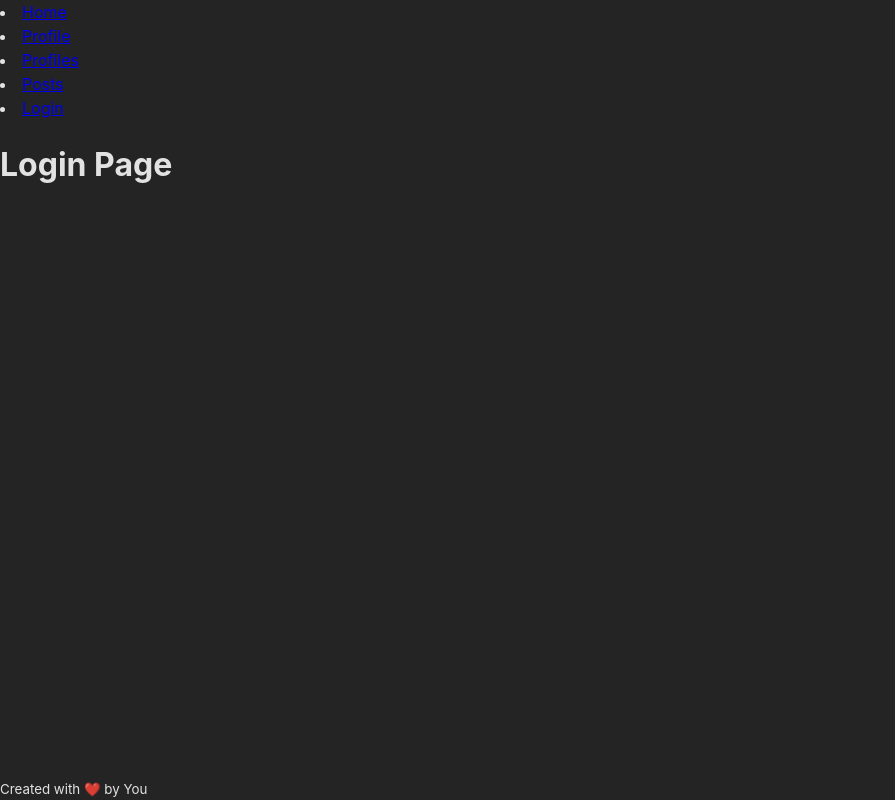
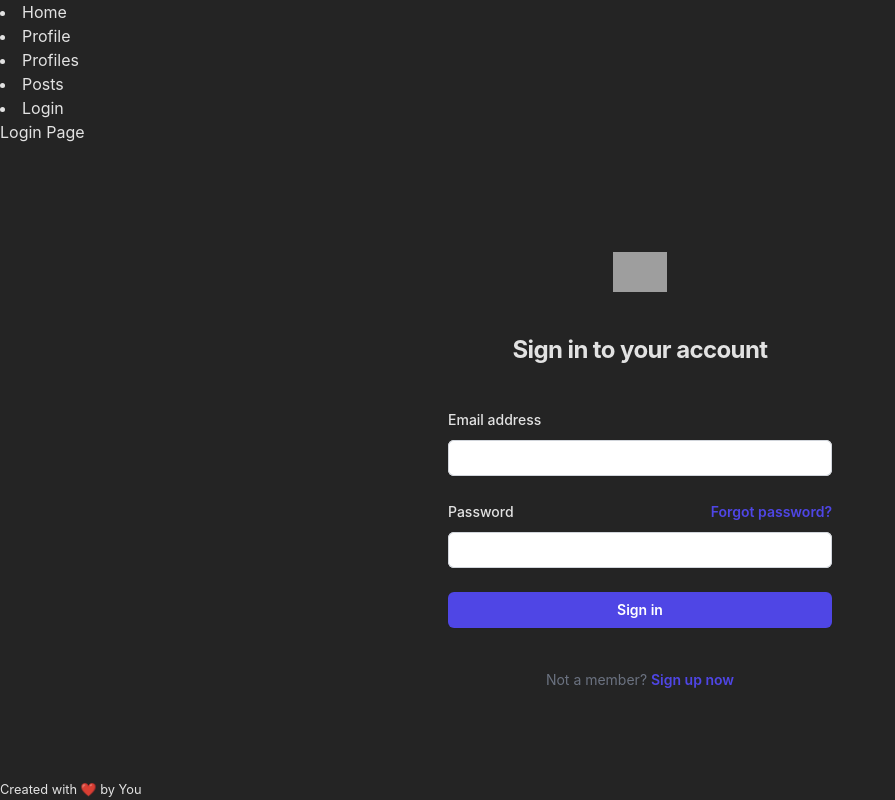
Before and after one commit to alexvedt/workflow-team-2, a React (Vite) app: page /login in a window 1280 px wide. Shown: the whole page, without its empty margins (0-895 px from the left). Built offline with nearby package versions, Linux system fonts and the light colour scheme; no server answers; grey boxes are pictures that could not be loaded.

Commit message:
login form

```diff
--- /dev/null
+++ b/src/components/navbar/example-login/index.jsx
@@ -0,0 +1,155 @@
+import { useNavigate } from "@tanstack/react-router";
+import { useState } from "react";
+
+function LoginForm() {
+  const [isLoading, setIsLoading] = useState(false);
+  const [error, setError] = useState(null);
+  const [data, setData] = useState(null);
+  const [isSuccess, setIsSuccess] = useState(false);
+  const navigate = useNavigate();
+
+  const navigateToHome = () => {
+    setTimeout(() => {
+      navigate({ to: "/" });
+    }, 2000);
+  };
+
+  const handleOnSubmit = async (event) => {
+    event.preventDefault();
+
+    const { email, password } = event.target.elements;
+
+    const payload = {
+      email: email.value,
+      password: password.value,
+    };
+
+    try {
+      const res = await fetch(
+        "https://api.noroff.dev/api/v1/social/auth/login",
+        {
+          method: "POST",
+          body: JSON.stringify(payload),
+          headers: {
+            "Content-type": "application/json; charset=UTF-8",
+          },
+        }
+      );
+
+      const data = await res.json();
+
+      localStorage.setItem("access_token", data.accessToken);
+      setData(data);
+      setIsSuccess(res.ok);
+      navigateToHome();
+    } catch (error) {
+      console.warn("An error occurred", error);
+      setError(error);
+    } finally {
+      setIsLoading(false);
+    }
+  };
+
+  if (error) return <div>An error occured: {error?.message}</div>;
+
+  return (
+    <div className="flex flex-col justify-center flex-1 min-h-full px-6 py-12 bg-#111827 lg:px-8">
+      <div className="sm:mx-auto sm:w-full sm:max-w-sm">
+        <img
+          className="w-auto h-10 mx-auto"
+          src="https://tailwindui.com/img/logos/mark.svg?color=indigo&shade=600"
+          alt="Your Company"
+        />
+        <h2 className="mt-10 text-2xl font-bold leading-9 tracking-tight text-center text-white-900">
+          Sign in to your account
+        </h2>
+      </div>
+
+      <div className="mt-10 sm:mx-auto sm:w-full sm:max-w-sm">
+        {isSuccess ? (
+          <section>
+            <p className="text-center text-green-900">
+              👋 Hi {data?.name}. You will now redirect to the home page!
+            </p>
+          </section>
+        ) : (
+          <form className="space-y-6" onSubmit={handleOnSubmit}>
+            <div>
+              <label
+                htmlFor="email"
+                className="block text-sm font-medium leading-6 text-white-900"
+              >
+                Email address
+              </label>
+
+              <div className="mt-2">
+                <input
+                  id="email"
+                  name="email"
+                  type="email"
+                  autoComplete="email"
+                  required
+                  defaultValue="first.last@stud.noroff.no"
+                  className="px-1 block w-full rounded-md border-0 py-1.5 text-white shadow-sm ring-1 ring-inset ring-gray-300 placeholder:text-gray-400 focus:ring-2 focus:ring-inset focus:ring-indigo-600 sm:text-sm sm:leading-6"
+                />
+              </div>
+            </div>
+
+            <div>
+              <div className="flex items-center justify-between">
+                <label
+                  htmlFor="password"
+                  className="block text-sm font-medium leading-6 text-white-900"
+                >
+                  Password
+                </label>
+                <div className="text-sm">
+                  <a
+                    href="#"
+                    className="font-semibold text-indigo-600 hover:text-indigo-500"
+                  >
+                    Forgot password?
+                  </a>
+                </div>
+              </div>
+
+              <div className="mt-2">
+                <input
+                  id="password"
+                  name="password"
+                  type="password"
+                  autoComplete="current-password"
+                  required
+                  defaultValue="UzI1NiIsInR5cCI"
+                  className="block w-full rounded-md border-0 px-1 py-1.5 text-white shadow-sm ring-1 ring-inset ring-gray-300 placeholder:text-gray-400 focus:ring-2 focus:ring-inset focus:ring-indigo-600 sm:text-sm sm:leading-6"
+                />
+              </div>
+            </div>
+
+            <div>
+              <button
+                disabled={isLoading}
+                type="submit"
+                className="flex w-full justify-center rounded-md bg-indigo-600 px-3 py-1.5 text-sm font-semibold leading-6 text-white shadow-sm hover:bg-indigo-500 focus-visible:outline focus-visible:outline-2 focus-visible:outline-offset-2 focus-visible:outline-indigo-600"
+              >
+                {isLoading ? "signing in" : "Sign in"}
+              </button>
+            </div>
+          </form>
+        )}
+
+        <p className="mt-10 text-sm text-center text-gray-500">
+          Not a member?{" "}
+          <a
+            href="/register"
+            className="font-semibold leading-6 text-indigo-600 hover:text-indigo-500"
+          >
+            Sign up now
+          </a>
+        </p>
+      </div>
+    </div>
+  );
+}
+
+export default LoginForm;
--- a/src/index.css
+++ b/src/index.css
@@ -1,3 +1,7 @@
+@tailwind base;
+@tailwind components;
+@tailwind utilities;
+
 :root {
   font-family: Inter, system-ui, Avenir, Helvetica, Arial, sans-serif;
   line-height: 1.5;
--- a/src/pages/Login.jsx
+++ b/src/pages/Login.jsx
@@ -2,10 +2,13 @@
  * Contains form for logging a registered user profile.
  * @see https://docs.noroff.dev/social-endpoints/authentication
  */
+import LoginForm from "../components/navbar/example-login";
+
 export default function LoginPage() {
   return (
     <>
       <h1>Login Page</h1>
+      <LoginForm />
     </>
   );
 }
```
